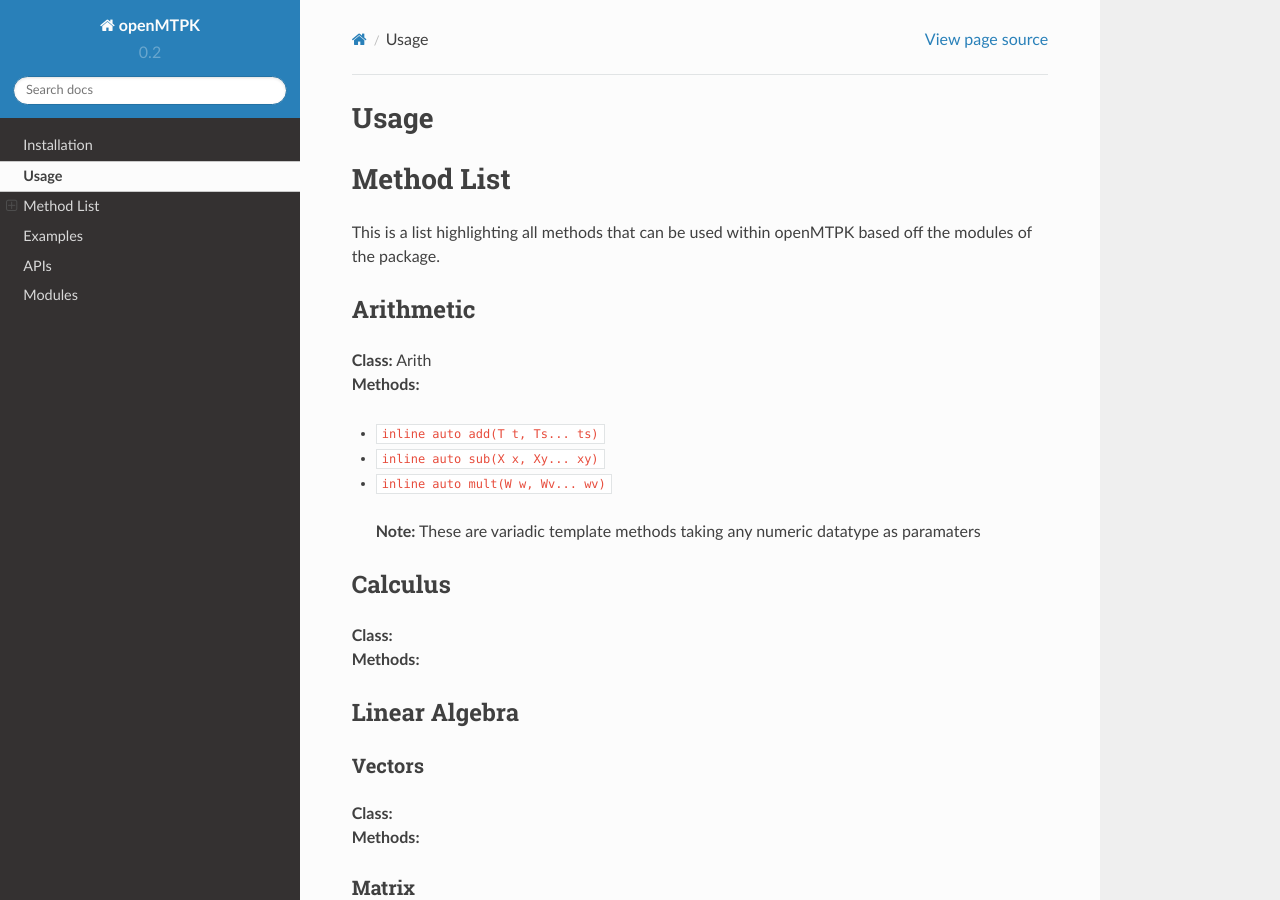
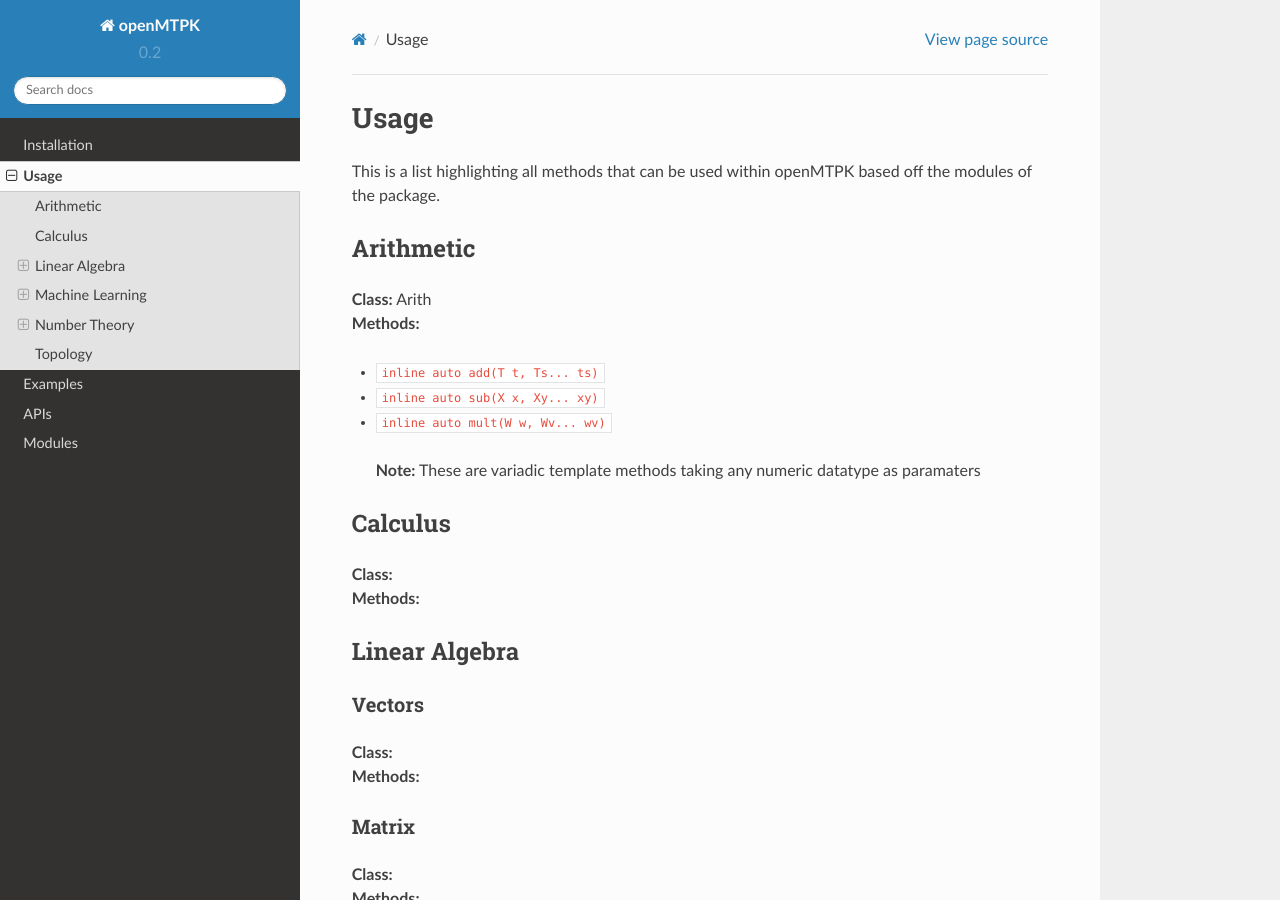
Before and after one commit to akielaries/openMTPK-docs, a Sphinx documentation site: the page built from docs/source/Usage.md, in a window 1280 px wide and 900 px high. Built offline with Sphinx 7.4.7 and the Read the Docs theme 2.0.0, drawn with Linux system fonts in a browser that asks for light colours.

Commit message:
Update Usage.md

```diff
--- a/docs/source/Usage.md
+++ b/docs/source/Usage.md
@@ -1,7 +1,5 @@
 Usage
 =====
-
-# Method List
 This is a list highlighting all methods that can be used within openMTPK based off the
 modules of the package. </br>
 
```
